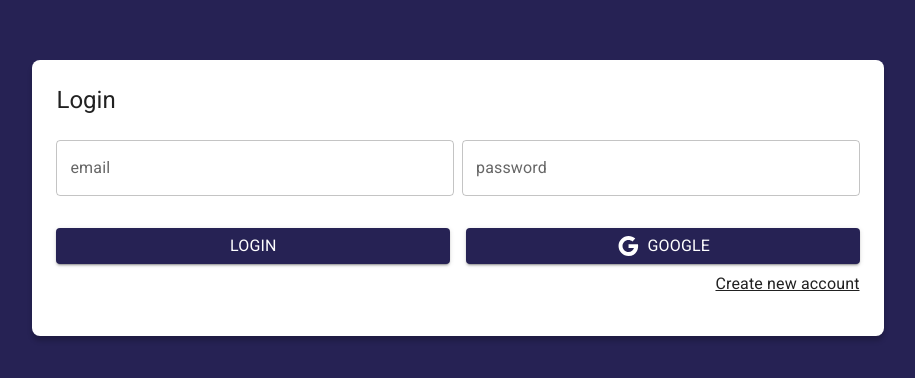
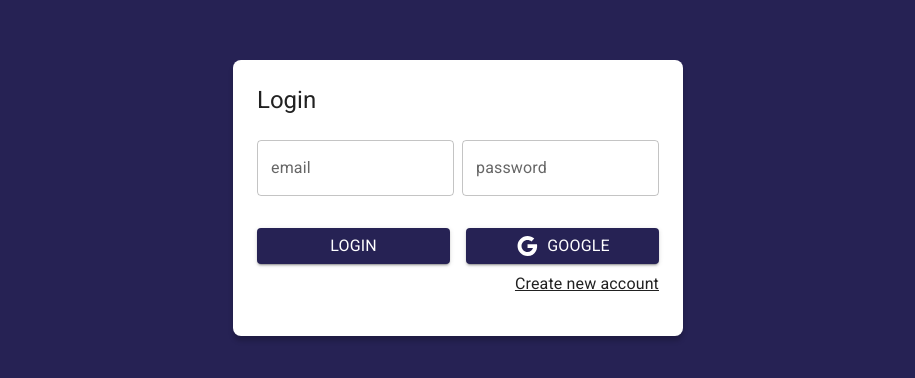
Before and after one commit to sebasGZA/journal-app, a React (Vite) app: page /auth/login in a window 1280 px wide. Shown: the part 202-580 px from the top of the page, without its empty margins (182-1097 px from the left). Built offline with nearby package versions, Linux system fonts and the light colour scheme.

Commit message:
<AuthLayout />

```diff
--- /dev/null
+++ b/src/auth/layouts/AuthLayout.jsx
@@ -0,0 +1,32 @@
+import { Grid, Typography } from "@mui/material";
+
+export const AuthLayout = ({ children, title = "" }) => {
+  return (
+    <Grid
+      container
+      spacing={0}
+      direction="column"
+      alignItems="center"
+      justifyContent="center"
+      sx={{ minHeight: "100vh", backgroundColor: "primary.main", padding: 4 }}
+    >
+      <Grid
+        item
+        className="box-shadow"
+        xs={3}
+        sx={{
+          backgroundColor: "white",
+          padding: 3,
+          borderRadius: 2,
+          width: { md: 450, sm: 450 },
+        }}
+      >
+        <Typography variant="h5" sx={{ mb: 1 }}>
+          {title}
+        </Typography>
+
+        {children}
+      </Grid>
+    </Grid>
+  );
+};
--- a/src/auth/pages/LoginPage.jsx
+++ b/src/auth/pages/LoginPage.jsx
@@ -2,27 +2,11 @@ import { Link as RouterLink } from "react-router-dom";
 import { Google } from "@mui/icons-material";
 import { Button, Grid, Link, TextField, Typography } from "@mui/material";
 import React from "react";
+import { AuthLayout } from "../layouts/AuthLayout";
 
 export const LoginPage = () => {
   return (
-    <Grid
-      container
-      spacing={0}
-      direction="column"
-      alignItems="center"
-      justifyContent="center"
-      sx={{ minHeight: "100vh", backgroundColor: "primary.main", padding: 4 }}
-    >
-      <Grid
-        item
-        className="box-shadow"
-        xs={3}
-        sx={{ backgroundColor: "white", padding: 3, borderRadius: 2 }}
-      >
-        <Typography variant="h5" sx={{ mb: 1 }}>
-          Login
-        </Typography>
-
+    <AuthLayout title="Login">
       <form>
         <Grid container spacing={1} sx={{ mt: 2 }}>
           <Grid item xs={12} md={6}>
@@ -57,24 +41,14 @@ export const LoginPage = () => {
               </Button>
             </Grid>
 
-              <Grid
-                container
-                sx={{ mt: 1 }}
-                direction="row"
-                justifyContent="end"
-              >
-                <Link
-                  component={RouterLink}
-                  color="inherit"
-                  to="/auth/register"
-                >
+            <Grid container sx={{ mt: 1 }} direction="row" justifyContent="end">
+              <Link component={RouterLink} color="inherit" to="/auth/register">
                 Create new account
               </Link>
             </Grid>
           </Grid>
         </Grid>
       </form>
-      </Grid>
-    </Grid>
+    </AuthLayout>
   );
 };
```
Lines whose indentation alone changed are shown as unchanged.
